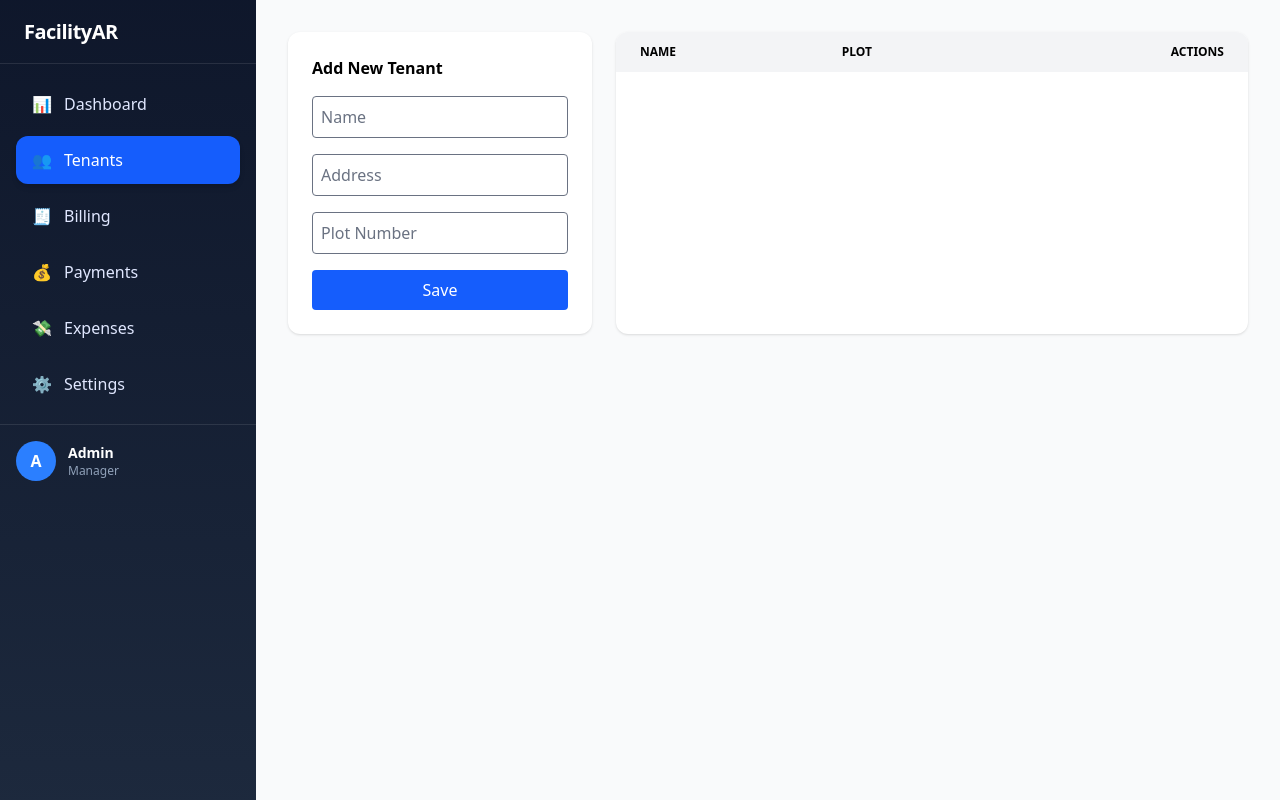
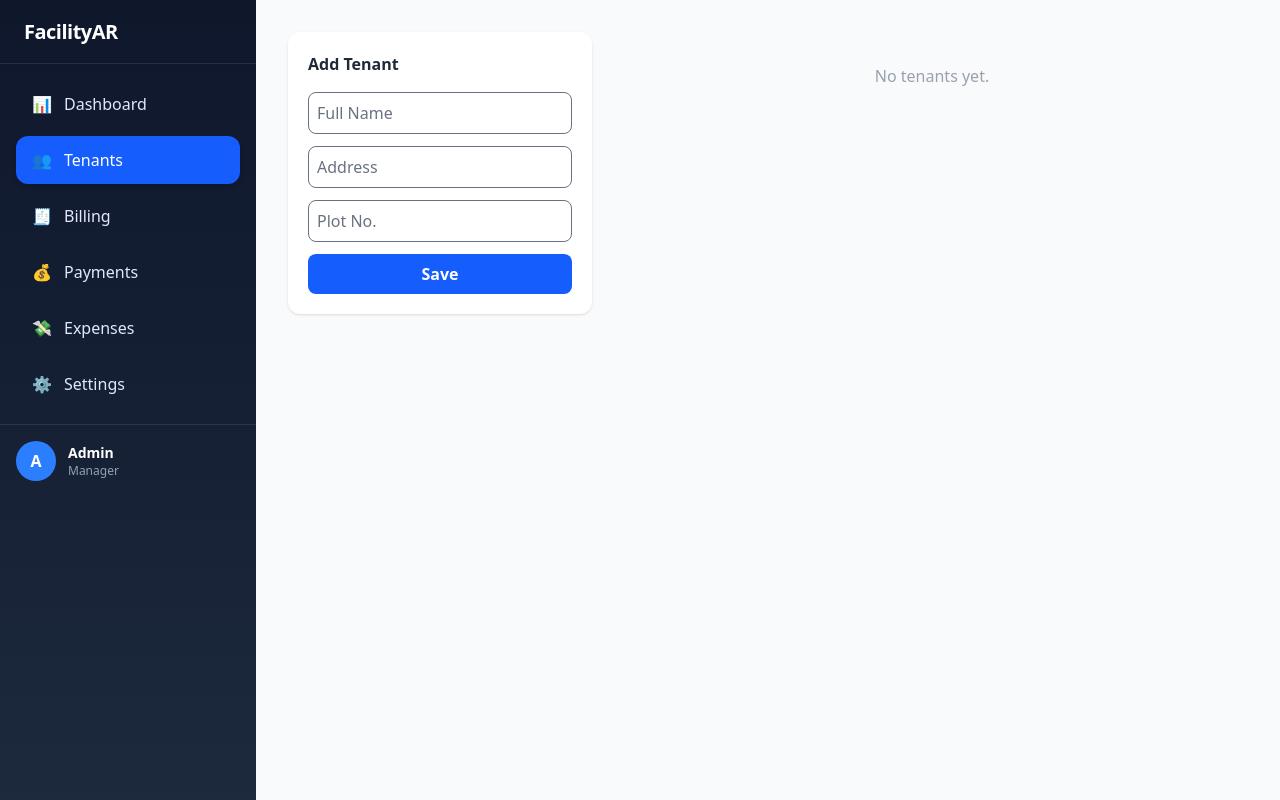
Before and after one commit to Hali-dev128/FacilityAR, a SvelteKit app: page /tenants in a window 1280 px wide. Built offline with nearby package versions, Linux system fonts and the light colour scheme.

Commit message:
Update +page.svelte

```diff
--- a/src/routes/tenants/+page.svelte
+++ b/src/routes/tenants/+page.svelte
@@ -2,86 +2,49 @@
     import { tenants } from '$lib/stores';
     import toast from 'svelte-french-toast';
 
-    let name = '';
-    let address = '';
-    let plotNumber = '';
-    let isEditing = null;
+    let name = '', address = '', plotNumber = '', isEditing = null;
 
-    function handleSubmit() {
-        if(isEditing) {
-            tenants.update(current =>
-                current.map(t => t.id === isEditing ? {...t, name, address, plotNumber} : t)
-            );
-            toast.success('Tenant updated');
-        } else {
-            tenants.update(current => [
-                ...current,
-                { id: Date.now().toString(), name, address, plotNumber, status: 'active' }
-            ]);
-            toast.success('Tenant added');
-        }
-        resetForm();
+    function save() {
+        const payload = { name, address, plotNumber };
+        if (isEditing) tenants.update(n => n.map(t => t.id === isEditing ? { ...t, ...payload } : t));
+        else tenants.update(n => [...n, { id: Date.now().toString(), status: 'active', ...payload }]);
+        toast.success(isEditing ? 'Updated' : 'Created');
+        reset();
     }
 
-    function edit(t) {
-        name = t.name;
-        address = t.address;
-        plotNumber = t.plotNumber;
-        isEditing = t.id;
-    }
-
-    function remove(id) {
-        if(confirm('Archive this tenant?')) {
-            tenants.update(current =>
-                current.map(t => t.id === id ? {...t, status: 'deleted'} : t)
-            );
-        }
-    }
-
-    function resetForm() {
-        name = ''; address = ''; plotNumber = ''; isEditing = null;
-    }
+    function edit(t) { name = t.name; address = t.address; plotNumber = t.plotNumber; isEditing = t.id; }
+    function del(id) { if(confirm('Archive?')) tenants.update(n => n.map(t => t.id === id ? { ...t, status: 'deleted' } : t)); }
+    function reset() { name = ''; address = ''; plotNumber = ''; isEditing = null; }
 </script>
 
 <div class="grid lg:grid-cols-3 gap-6">
-    <div class="bg-white p-6 rounded-xl shadow-sm h-fit">
-        <h3 class="font-bold mb-4">{isEditing ? 'Edit Tenant' : 'Add New Tenant'}</h3>
-        <form on:submit|preventDefault={handleSubmit} class="space-y-4">
-            <input bind:value={name} placeholder="Name" required class="w-full border p-2 rounded" />
-            <input bind:value={address} placeholder="Address" required class="w-full border p-2 rounded" />
-            <input bind:value={plotNumber} placeholder="Plot Number" required class="w-full border p-2 rounded" />
+    <div class="bg-white p-5 rounded-xl shadow-sm h-fit">
+        <h3 class="font-bold text-gray-800 mb-4">{isEditing ? 'Edit' : 'Add'} Tenant</h3>
+        <form on:submit|preventDefault={save} class="space-y-3">
+            <input bind:value={name} required placeholder="Full Name" class="w-full border p-2 rounded-lg" />
+            <input bind:value={address} required placeholder="Address" class="w-full border p-2 rounded-lg" />
+            <input bind:value={plotNumber} required placeholder="Plot No." class="w-full border p-2 rounded-lg" />
             <div class="flex gap-2">
-                <button class="bg-blue-600 text-white w-full py-2 rounded hover:bg-blue-700">Save</button>
-                {#if isEditing}
-                    <button type="button" on:click={resetForm} class="bg-gray-200 px-4 rounded">Cancel</button>
-                {/if}
+                <button class="flex-1 bg-blue-600 text-white py-2 rounded-lg font-bold">Save</button>
+                {#if isEditing} <button type="button" on:click={reset} class="px-4 bg-gray-100 rounded-lg">X</button> {/if}
             </div>
         </form>
     </div>
 
-    <div class="lg:col-span-2 bg-white rounded-xl shadow-sm overflow-hidden">
-        <table class="w-full text-sm text-left">
-            <thead class="bg-gray-100 uppercase text-xs">
-                <tr>
-                    <th class="px-6 py-3">Name</th>
-                    <th class="px-6 py-3">Plot</th>
-                    <th class="px-6 py-3 text-right">Actions</th>
-                </tr>
-            </thead>
-            <tbody>
-                {#each $tenants as t (t.id)}
-                    {#if t.status !== 'deleted'}
-                    <tr class="border-b">
-                        <td class="px-6 py-4 font-bold">{t.name}</td>
-                        <td class="px-6 py-4">{t.plotNumber}</td>
-                        <td class="px-6 py-4 text-right space-x-2">
-                            <button on:click={() => edit(t)} class="text-blue-600 font-bold text-xs">EDIT</button>
-                            <button on:click={() => remove(t.id)} class="text-red-600 font-bold text-xs">DELETE</button>
-                        </td>
-                    </tr>
-                    {/if}
-                {/each}
-            </tbody>
-        </table>
+    <div class="lg:col-span-2 space-y-3">
+        {#each $tenants.filter(t => t.status !== 'deleted') as t}
+            <div class="bg-white p-4 rounded-xl shadow-sm border border-gray-100 flex justify-between items-center">
+                <div>
+                    <div class="font-bold text-gray-900">{t.name}</div>
+                    <div class="text-sm text-gray-500">{t.plotNumber} &bull; {t.address}</div>
+                </div>
+                <div class="flex gap-3">
+                    <button on:click={() => edit(t)} class="text-blue-600 font-bold text-sm">Edit</button>
+                    <button on:click={() => del(t.id)} class="text-red-500 font-bold text-sm">Del</button>
+                </div>
+            </div>
+        {:else}
+            <div class="text-center p-8 text-gray-400">No tenants yet.</div>
+        {/each}
     </div>
 </div>
```
